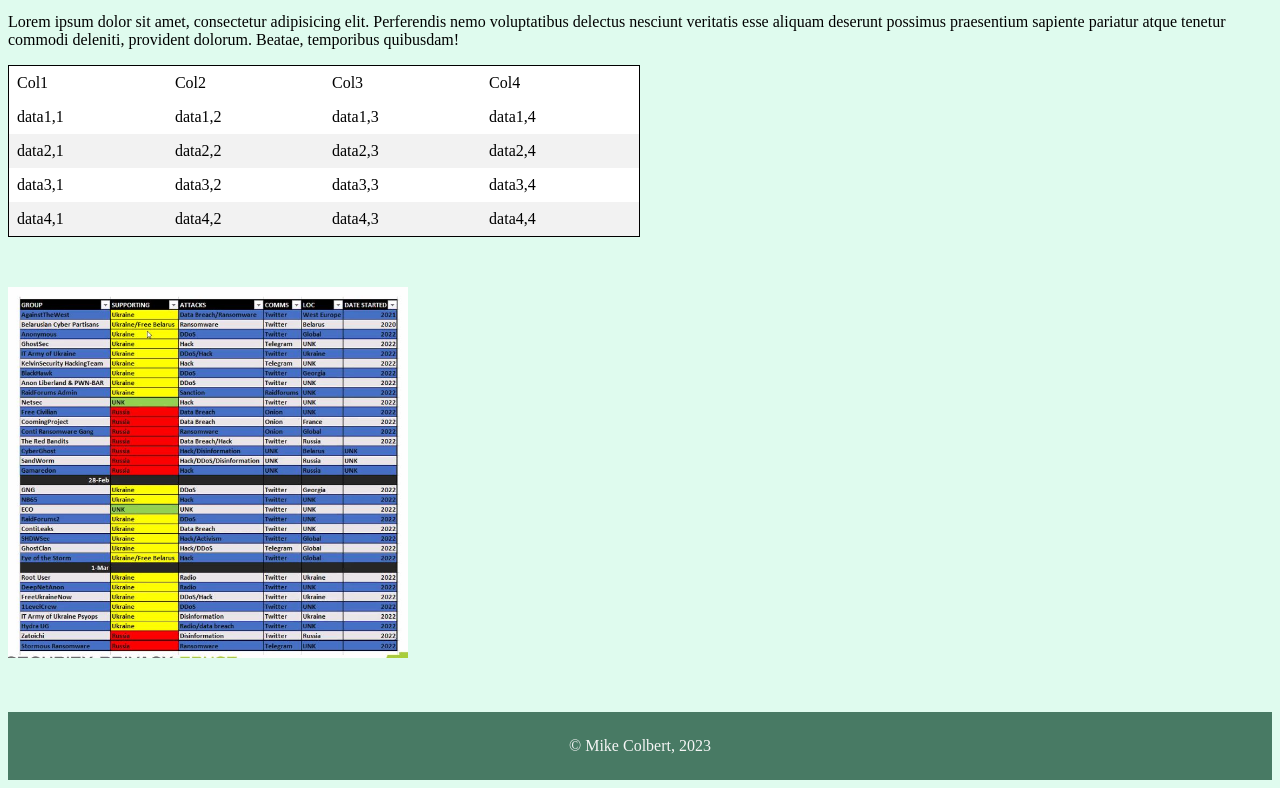
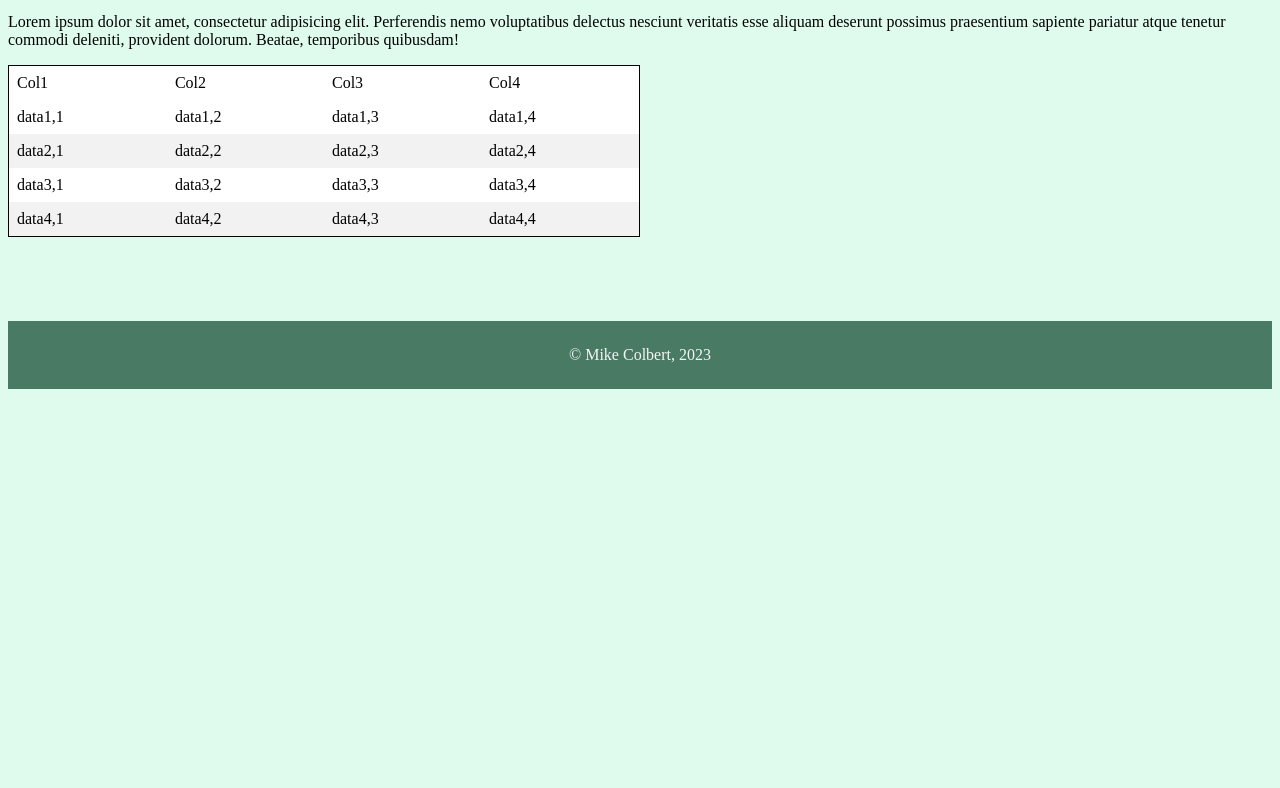
Before and after one commit to mikecolbert/BAIS-3300-week6-hw, a plain HTML site: page index.html in a window 1280 px wide. Shown: the part 405-1193 px from the top of the page. After the commit the page ends 802 px from the top, so only its background shows below. Drawn offline with Linux system fonts and the light colour scheme.

Commit message:
removed image

```diff
--- a/index.html
+++ b/index.html
@@ -68,8 +68,6 @@
       </table>
       <p>&nbsp;</p>
 
-      <img src="./images/Ukraine-Russia.jpg" width="400" />
-
       <p>&nbsp;</p>
     </main>
     <footer>&copy; Mike Colbert, 2023</footer>
```
